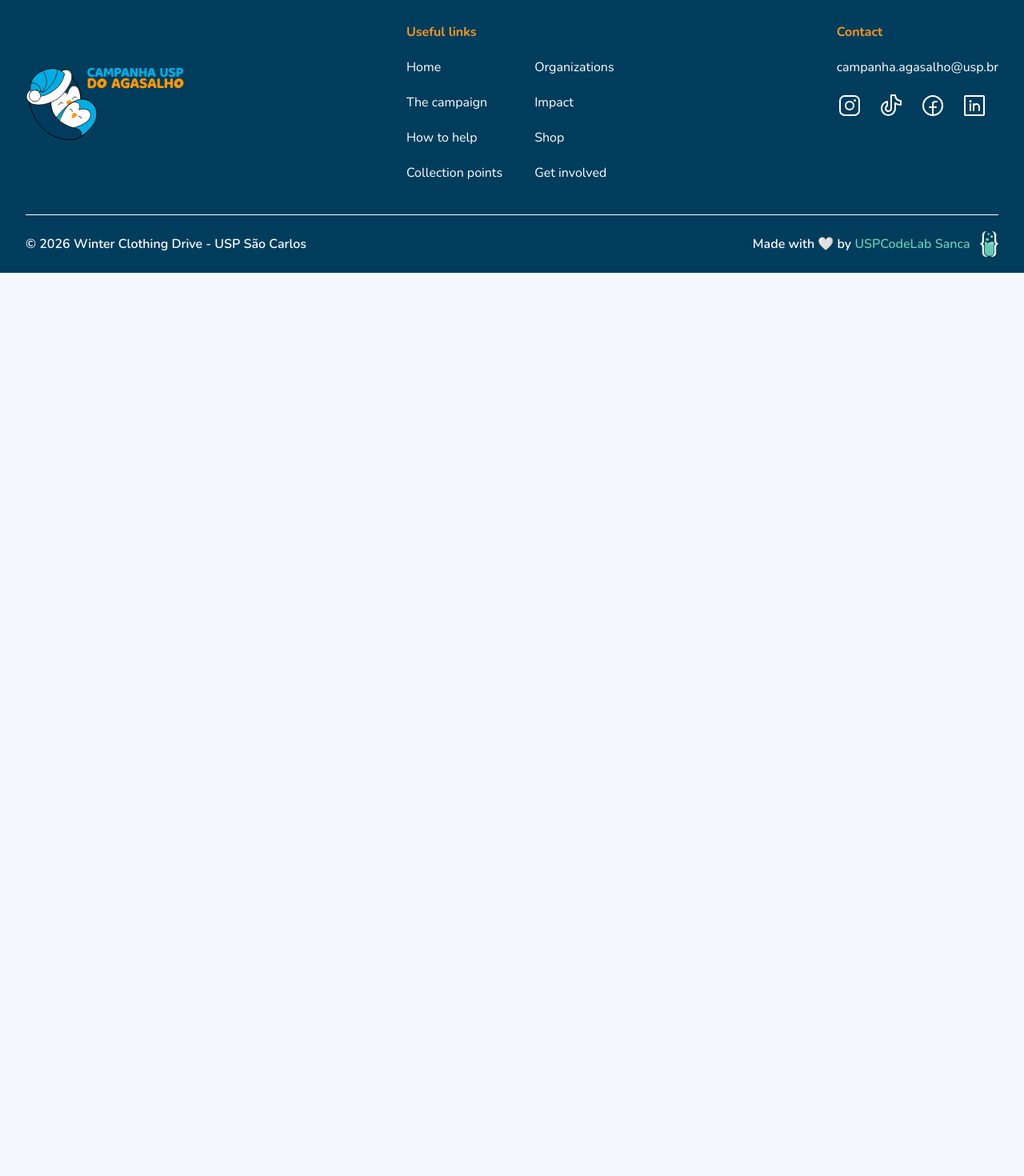
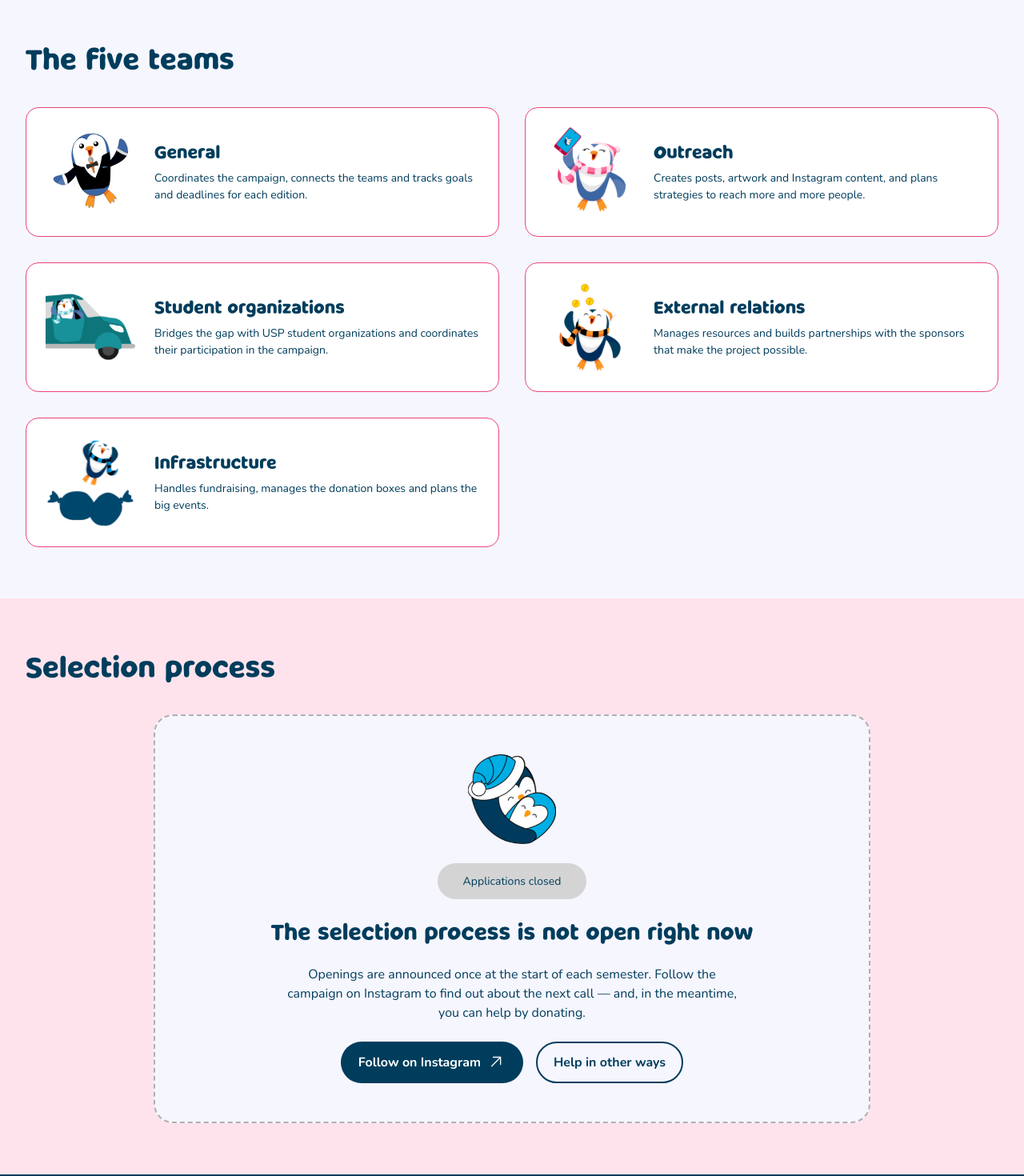
Before and after one commit to USPCodeLabSanca/Campanha-do-Agasalho, a React (Vite) app: page /participe in a window 1280 px wide. Shown: the part 520-1990 px from the top of the page at 80% size. Before the commit the page ends 861 px from the top, so only its background shows below. Built offline with nearby package versions, Linux system fonts and the light colour scheme; no server answers.

Commit message:
add: participate page components and it json

```diff
--- a/src/components/Button.tsx
+++ b/src/components/Button.tsx
@@ -11,6 +11,7 @@ type ButtonProps = {
   size?: ButtonSize
   rightIcon?: React.ReactNode
   to?: string
+  href?: string
   onClick?: () => void
   disabled?: boolean
   type?: 'button' | 'submit'
@@ -41,6 +42,7 @@ export function Button({
   size = 'default',
   rightIcon,
   to,
+  href,
   onClick,
   disabled,
   type = 'button',
@@ -65,6 +67,17 @@ export function Button({
       </Link>
     )
   }
+  if (href) {
+    <a
+      href={href}
+      target="_blank"
+      rel="noopener noreferrer"
+      className={classes}
+      onClick={onClick}
+    >
+      {content}
+    </a>
+  }
 
   return (
     <button
--- /dev/null
+++ b/src/components/participate/ParticipateFormsSelection.tsx
@@ -0,0 +1,53 @@
+import { useTranslation } from 'react-i18next'
+
+import { Button } from '../Button'
+import logo from '../../assets/images/logo_without_title.svg'
+import arrowIcon from '../../assets/images/arrow_up_right.svg'
+
+export function ParticipateFormsSelection() {
+  const { t } = useTranslation()
+
+  return (
+    <section
+      className="bg-pink-4 section-spacing"
+      aria-labelledby="selection-title"
+    >
+      <div className="page-container">
+        <h2 id="selection-title" className="text-h2">
+          {t('participate.selection.title')}
+        </h2>
+
+        <div className="mx-auto mt-10 flex max-w-4xl flex-col items-center gap-6 rounded-3xl border-2 border-dashed border-gray-1 bg-background p-8 text-center sm:p-12">
+          <img
+            src={logo}
+            alt=""
+            aria-hidden="true"
+            className="h-28 w-28 object-contain"
+          />
+
+          <span className="text-small rounded-full bg-gray-2 px-8 py-3">
+            {t('participate.selection.badge')}
+          </span>
+
+          <h3 className="text-h3">{t('participate.selection.heading')}</h3>
+          <p className="text-body max-w-xl">
+            {t('participate.selection.description')}
+          </p>
+
+          <div className="flex flex-col gap-4 sm:flex-row">
+            <Button
+              variant="dark"
+              href={"https://www.instagram.com/instagasalho/"}
+              rightIcon={<img src={arrowIcon} alt="" />}
+            >
+              {t('participate.selection.instagram')}
+            </Button>
+            <Button variant="outlineDark" to="/como-ajudar">
+              {t('participate.selection.help')}
+            </Button>
+          </div>
+        </div>
+      </div>
+    </section>
+  )
+}
--- /dev/null
+++ b/src/components/participate/ParticipateNuclei.tsx
@@ -0,0 +1,61 @@
+import { useTranslation } from 'react-i18next'
+
+import { NucleusCard } from './ParticipateNucleusCard'
+import generalImage from '../../assets/images/floq_suit.svg'
+import outreachImage from '../../assets/images/floq_smartphone_pink.svg'
+import organizationsImage from '../../assets/images/floq_car_entity.svg'
+import externalImage from '../../assets/images/floq_money_orange.svg'
+import infrastructureImage from '../../assets/images/floq_jumping_infra.svg'
+
+const nuclei = [
+  {
+    image: generalImage,
+    titleKey: 'participate.nuclei.items.general.title',
+    descriptionKey: 'participate.nuclei.items.general.description',
+  },
+  {
+    image: outreachImage,
+    titleKey: 'participate.nuclei.items.outreach.title',
+    descriptionKey: 'participate.nuclei.items.outreach.description',
+  },
+  {
+    image: organizationsImage,
+    titleKey: 'participate.nuclei.items.organizations.title',
+    descriptionKey: 'participate.nuclei.items.organizations.description',
+  },
+  {
+    image: externalImage,
+    titleKey: 'participate.nuclei.items.external.title',
+    descriptionKey: 'participate.nuclei.items.external.description',
+  },
+  {
+    image: infrastructureImage,
+    titleKey: 'participate.nuclei.items.infrastructure.title',
+    descriptionKey: 'participate.nuclei.items.infrastructure.description',
+  },
+] as const
+
+export function ParticipateNuclei() {
+  const { t } = useTranslation()
+
+  return (
+    <section className="section-spacing" aria-labelledby="nuclei-title">
+      <div className="page-container">
+        <h2 id="nuclei-title" className="text-h2">
+          {t('participate.nuclei.title')}
+        </h2>
+        <ul className="mt-10 grid gap-8 md:grid-cols-2" role="list">
+          {nuclei.map((nucleus) => (
+            <li key={nucleus.titleKey}>
+              <NucleusCard
+                image={nucleus.image}
+                title={t(nucleus.titleKey)}
+                description={t(nucleus.descriptionKey)}
+              />
+            </li>
+          ))}
+        </ul>
+      </div>
+    </section>
+  )
+}
--- /dev/null
+++ b/src/components/participate/ParticipateNucleusCard.tsx
@@ -0,0 +1,22 @@
+interface NucleusCardProps {
+  image: string
+  title: string
+  description: string
+}
+
+export function NucleusCard({ image, title, description }: NucleusCardProps) {
+  return (
+    <article className="flex h-full items-center gap-4 rounded-2xl border border-pink-1 bg-white p-4 sm:gap-6 sm:p-6">
+      <img
+        src={image}
+        alt=""
+        aria-hidden="true"
+        className="h-20 w-20 shrink-0 object-contain sm:h-28 sm:w-28"
+      />
+      <div className="min-w-0">
+        <h3 className="text-h4 break-words">{title}</h3>
+        <p className="text-small mt-2">{description}</p>
+      </div>
+    </article>
+  )
+}
--- a/src/i18n/locales/en.json
+++ b/src/i18n/locales/en.json
@@ -424,6 +424,39 @@
     "hero": {
       "title": "Join the drive!",
       "description": "Five teams take care of everything, from the collection box to the Instagram post. Find out where you fit in."
+    },
+    "nuclei": {
+      "title": "The five teams",
+      "items": {
+        "general": {
+          "title": "General",
+          "description": "Coordinates the campaign, connects the teams and tracks goals and deadlines for each edition."
+        },
+        "outreach": {
+          "title": "Outreach",
+          "description": "Creates posts, artwork and Instagram content, and plans strategies to reach more and more people."
+        },
+        "organizations": {
+          "title": "Student organizations",
+          "description": "Bridges the gap with USP student organizations and coordinates their participation in the campaign."
+        },
+        "external": {
+          "title": "External relations",
+          "description": "Manages resources and builds partnerships with the sponsors that make the project possible."
+        },
+        "infrastructure": {
+          "title": "Infrastructure",
+          "description": "Handles fundraising, manages the donation boxes and plans the big events."
+        }
+      }
+    },
+    "selection": {
+      "title": "Selection process",
+      "badge": "Applications closed",
+      "heading": "The selection process is not open right now",
+      "description": "Openings are announced once at the start of each semester. Follow the campaign on Instagram to find out about the next call — and, in the meantime, you can help by donating.",
+      "instagram": "Follow on Instagram",
+      "help": "Help in other ways"
     }
   }
 }
--- a/src/i18n/locales/pt.json
+++ b/src/i18n/locales/pt.json
@@ -424,6 +424,39 @@
     "hero": {
       "title": "Faça parte da campanha!",
       "description": "Cinco núcleos cuidam de tudo: da caixa de coleta ao post no Instagram. Descubra onde o seu jeito se encaixa."
+    },
+    "nuclei": {
+      "title": "Os cinco núcleos",
+      "items": {
+        "general": {
+          "title": "Gerais",
+          "description": "Coordena a campanha, conecta os núcleos e acompanha metas e prazos da edição."
+        },
+        "outreach": {
+          "title": "Divulgação",
+          "description": "Cria posts, artes, conteúdos para o Instagram e estratégias para alcançarmos cada vez mais pessoas."
+        },
+        "organizations": {
+          "title": "Entidades",
+          "description": "Faz a ponte com as entidades da USP e organiza a participação delas na campanha."
+        },
+        "external": {
+          "title": "Relações externas",
+          "description": "Gerencia os recursos e constrói parcerias com patrocinadores que tornam o projeto possível."
+        },
+        "infrastructure": {
+          "title": "Infraestrutura",
+          "description": "Cuida da arrecadação, administra as caixas de doação e planeja os grandes eventos."
+        }
+      }
+    },
+    "selection": {
+      "title": "Processo seletivo",
+      "badge": "Inscrições fechadas",
+      "heading": "O processo seletivo não está aberto no momento",
+      "description": "As vagas abrem uma vez por início de cada semestre. Acompanhe o Instagram da campanha para saber da próxima chamada — e, enquanto isso, você pode ajudar doando.",
+      "instagram": "Seguir no Instagram",
+      "help": "Ajudar de outra forma"
     }
   }
 }
--- a/src/pages/Participate.tsx
+++ b/src/pages/Participate.tsx
@@ -1,6 +1,8 @@
 import { useTranslation } from 'react-i18next'
 
 import { PageHero } from '../components/PageHero'
+import { ParticipateNuclei } from '../components/participate/ParticipateNuclei'
+import { ParticipateFormsSelection } from '../components/participate/ParticipateFormsSelection'
 
 import floqInBox from '../assets/images/floq_in_box.svg'
 
@@ -8,6 +10,7 @@ export function Participate() {
   const { t } = useTranslation()
 
   return (
+    <>
       <PageHero
         label={t('nav.participate')}
         title={t('participate.hero.title')}
@@ -15,5 +18,8 @@ export function Participate() {
         image={floqInBox}
         variant="pink"
       />
+      <ParticipateNuclei/>
+      <ParticipateFormsSelection/>
+    </>
   )
 }
```
Lines whose indentation alone changed are shown as unchanged.
